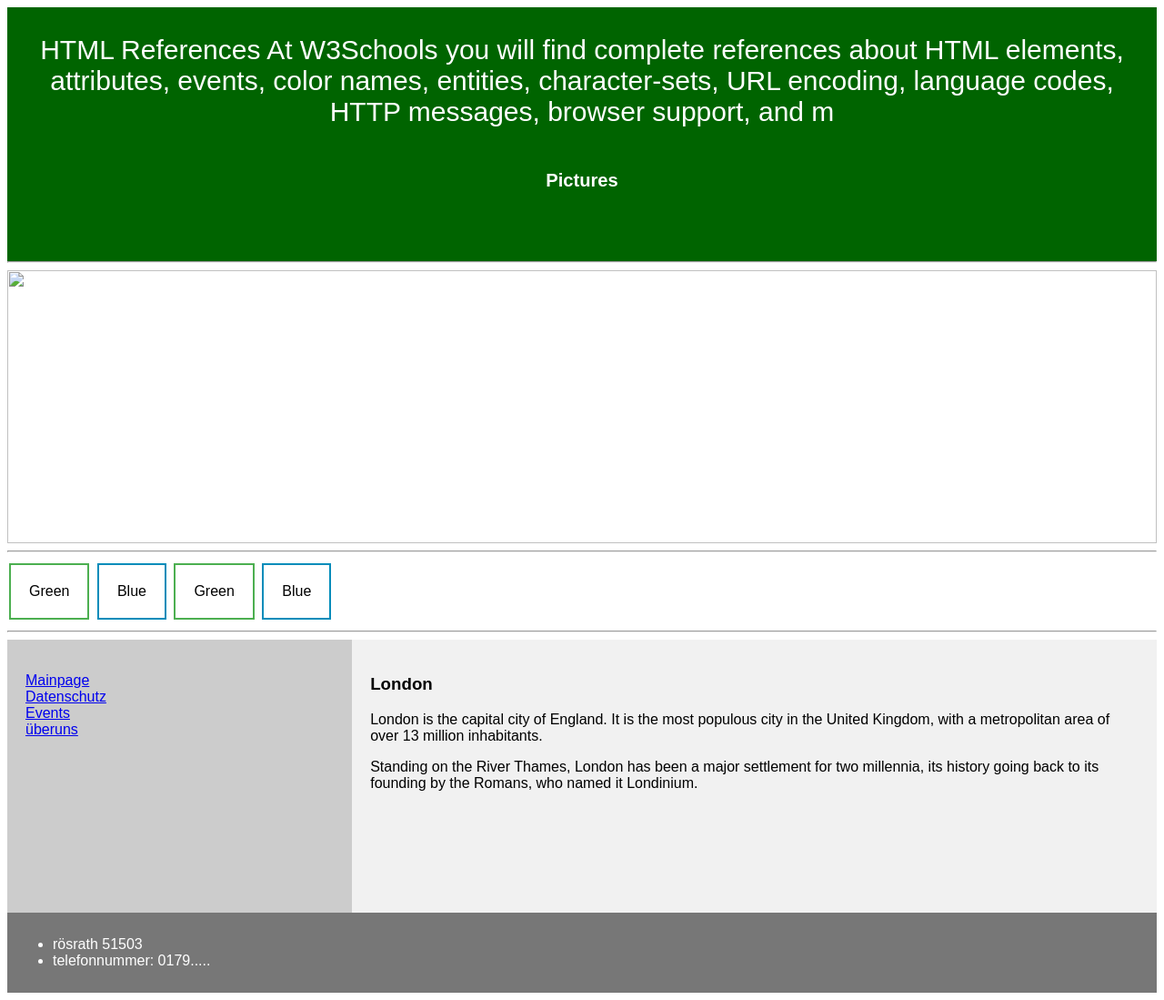
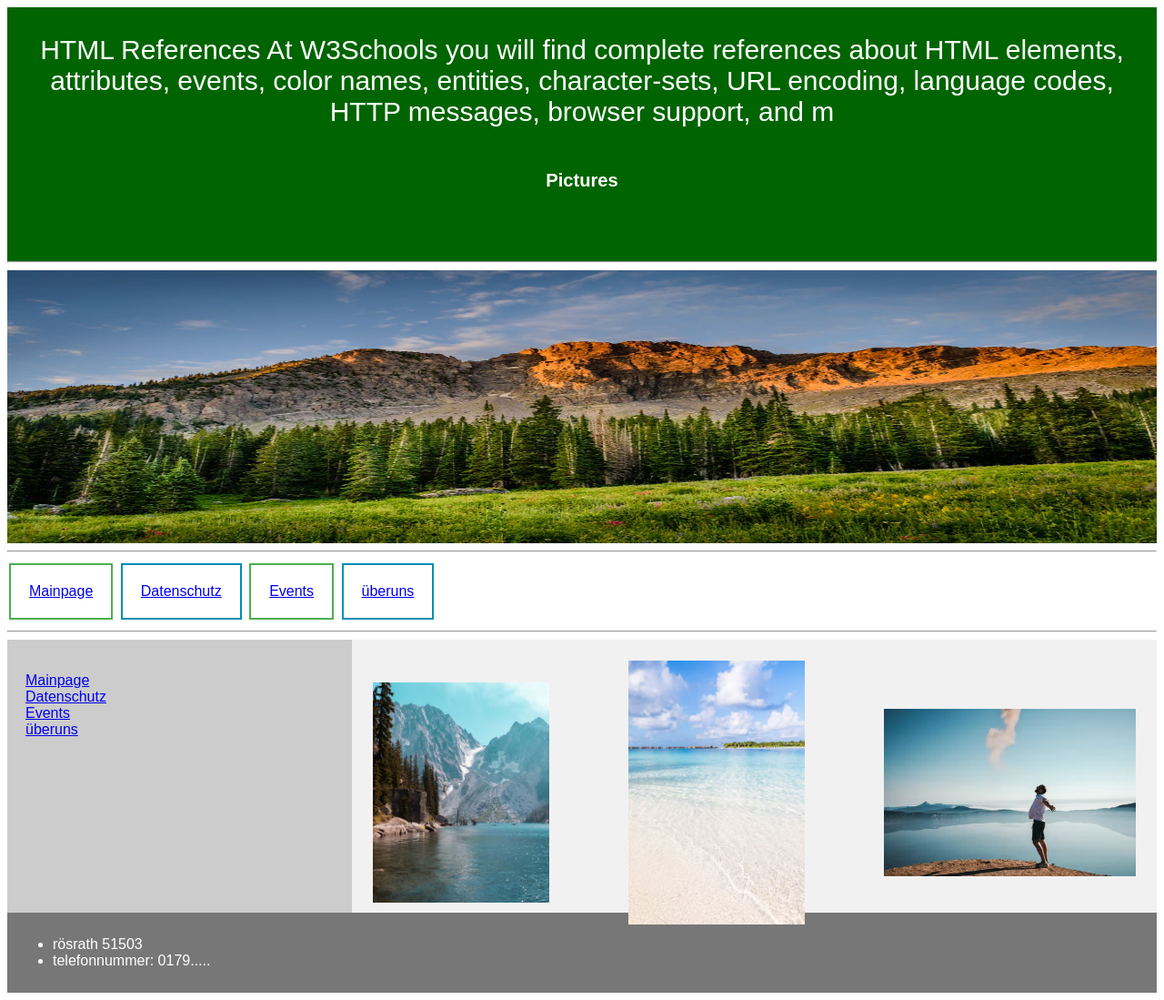
Before and after one commit to nedamehrvar/project, a plain HTML site: page html/p4.html in a window 1280 px wide. Shown: the whole page at 91% size. Drawn offline with Linux system fonts and the light colour scheme; files that its build step writes are made by us from their sources.

Commit message:
16/5/22  23:21

```diff
--- a/html/p4.html
+++ b/html/p4.html
@@ -1,7 +1,7 @@
 <html>
 <head>
     <meta name="viewport" content="width=device-width, initial-scale=1.0">
-    <link rel="stylesheet" type="text/css" href="1.css">
+    <link rel="stylesheet" type="text/css" href="../css/1.css">
 </head>
 <body>
   <header class="left">
@@ -9,11 +9,11 @@
     <h6>Pictures</h6>
      </header>
 <hr>
-<img src="3.jpeg" opacity:".5"  width= "100%" height= "300" ><hr>
-    <button class="button button1">Green</button>
-    <button class="button button2">Blue</button>
-    <button class="button button1">Green</button>
-    <button class="button button2">Blue</button>
+<img src="../asset/3.jpeg" opacity:".5"  width= "100%" height= "300" ><hr>
+    <button class="button button1"><a href="../Index.html">Mainpage</a></button>
+    <button class="button button2"><a href="p1.html">Datenschutz</a></button>
+    <button class="button button1"><a href="p2.html">Events</a></button>
+    <button class="button button2"><a href="p3.html">überuns</a></button>
 
 <br><hr>
 <section>
@@ -27,10 +27,21 @@
     </nav>
 
     <article>
-      <h1>London</h1>
-      <p>London is the capital city of England. It is the most populous city in the  United Kingdom, with a metropolitan area of over 13 million inhabitants.</p>
-      <p>Standing on the River Thames, London has been a major settlement for two millennia, its history going back to its founding by the Romans, who named it Londinium.</p>
-    </article>
+      <table>
+        <tr>
+          <td>
+            <img src="../asset/4.png" opacity:".5"  width= "70%" height= "60%" >
+          </td>
+          <td>
+            <img src="../asset/5.png" opacity:".5"  width= "70%" height= "20%" >
+          </td>
+        <td>
+          <img src="../asset/6.png" opacity:".5"  width= "100%" height= "80%" >
+        </td>
+        </tr>
+
+             </table>
+             </article>
   </section>
 
   <footer>
```
